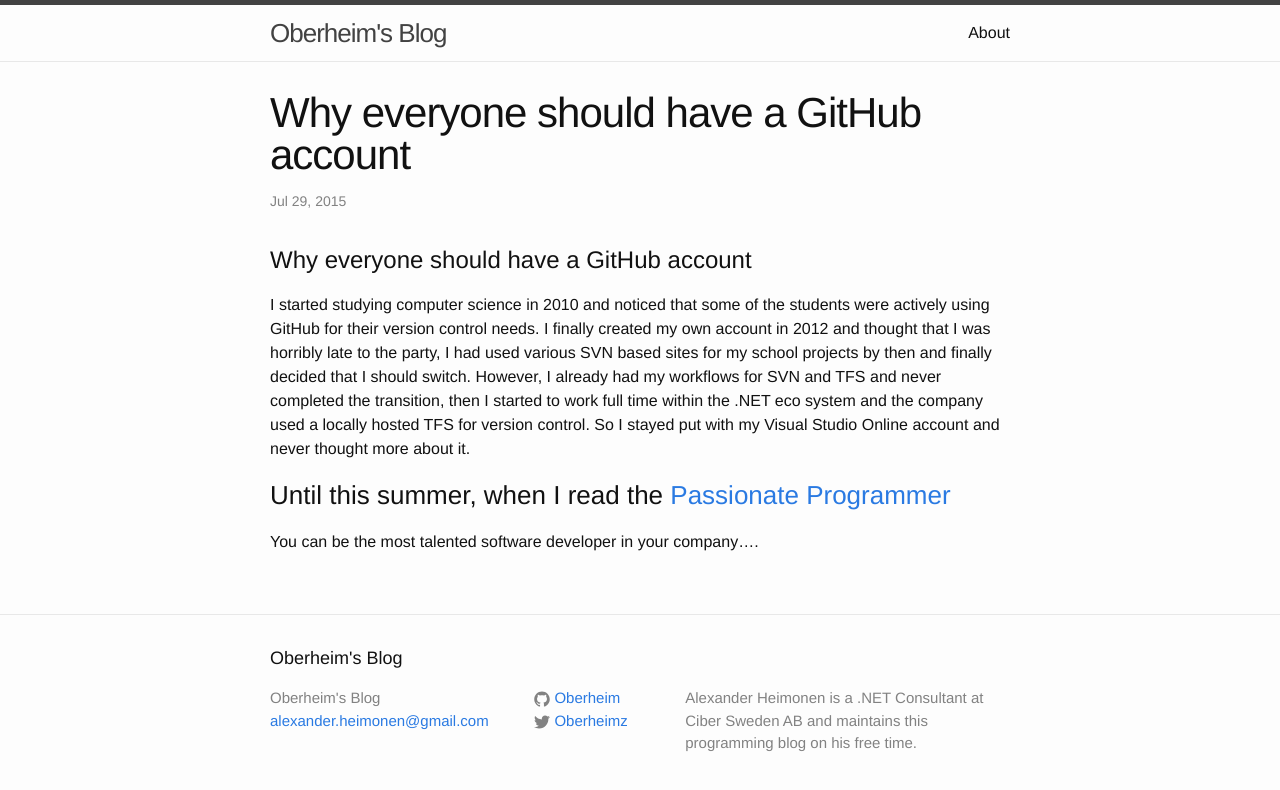
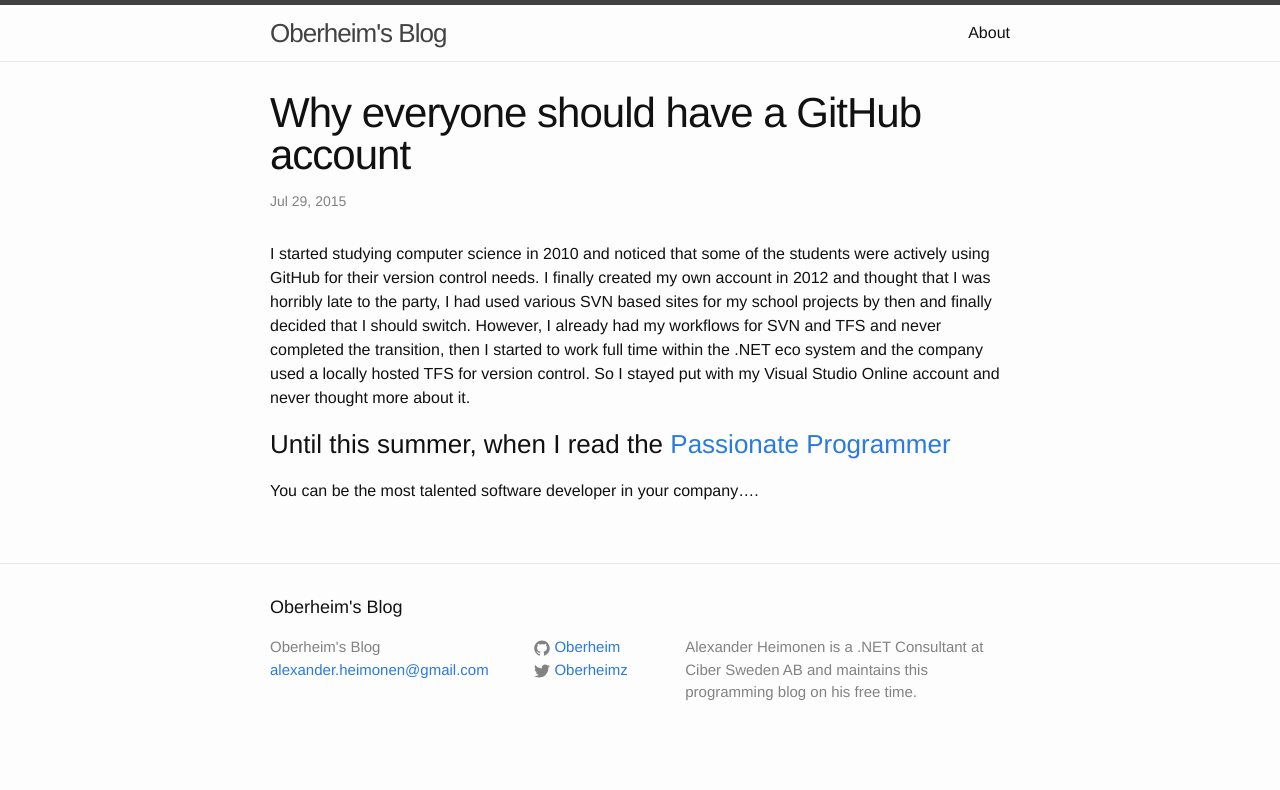
Before and after one commit to Oberheim/Oberheim.github.io, a Jekyll site: the page built from _posts/2015-07-29-why-everyone-should-have-a-github-account.markdown, in a window 1280 px wide. Shown: the top 790 px of the page. Built offline with Jekyll 4.4.1, drawn with Linux system fonts in a browser that asks for light colours.

Commit message:
Update 2015-07-29-why-everyone-should-have-a-github-account.markdown

```diff
--- a/_posts/2015-07-29-why-everyone-should-have-a-github-account.markdown
+++ b/_posts/2015-07-29-why-everyone-should-have-a-github-account.markdown
@@ -4,9 +4,6 @@
 date:   2015-07-29 16:27:46
 categories: GitHub
 ---
-
-#Why everyone should have a GitHub account
-
 I started studying computer science in 2010 and noticed that some of the students were actively using GitHub for their version control needs. I finally created my own account in 2012 and thought that I was horribly late to the party, I had used various SVN based sites for my school projects by then and finally decided that I should switch. However, I already had my workflows for SVN and TFS and never completed the transition, then I started to work full time within the .NET eco system and the company used a locally hosted TFS for version control. So I stayed put with my Visual Studio Online account and never thought more about it.
 
 ###Until this summer, when I read the [Passionate Programmer](http://www.amazon.com/The-Passionate-Programmer-Remarkable-Development/dp/1934356344)
```
